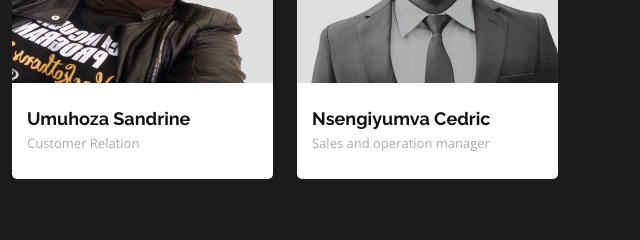
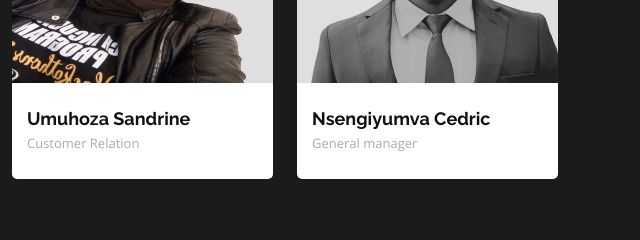
Before and after one commit to kayiganwa04/hatchplus, a website: page public/index.html in a window 1280 px wide. Shown: the part 5260-5500 px from the top of the page, 640-1280 px from the left. Drawn offline with nearby package versions, Linux system fonts and the light colour scheme.

Commit message:
changed role of cedric

```diff
--- a/public/index.html
+++ b/public/index.html
@@ -550,7 +550,7 @@
               </div>
               <div class="member-info">
                 <h4>Nsengiyumva Cedric</h4>
-                <span>Sales and operation manager</span>
+                <span>General manager</span>
               </div>
             </div>
           </div>
```
